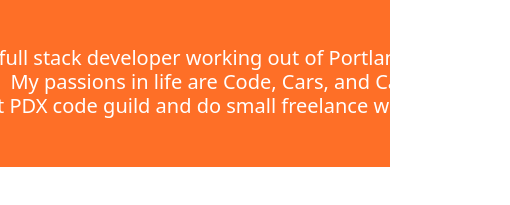
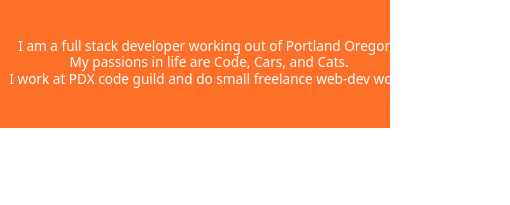
Before and after one commit to Calen-Ray/calen-ray.github.io, a plain HTML site: page index.html in a window 390 px wide. Shown: the part 495-700 px from the top of the page, 510 px wide, since content can reach past the window. Drawn offline with nearby package versions, Linux system fonts and the light colour scheme.

Commit message:
fixed text about issues

```diff
--- a/style.css
+++ b/style.css
@@ -62,3 +62,12 @@ header hr{
     font-weight: 300;
     margin: 25px 0px 25px 0px;
 }
+
+@media screen and (max-width: 720px) {
+
+
+.about-me h3{
+    font-size: 0.85rem;
+}
+
+}
```
